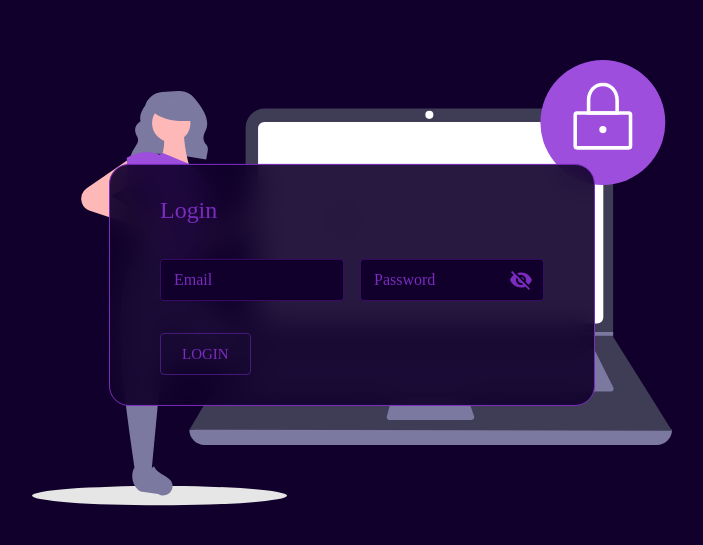
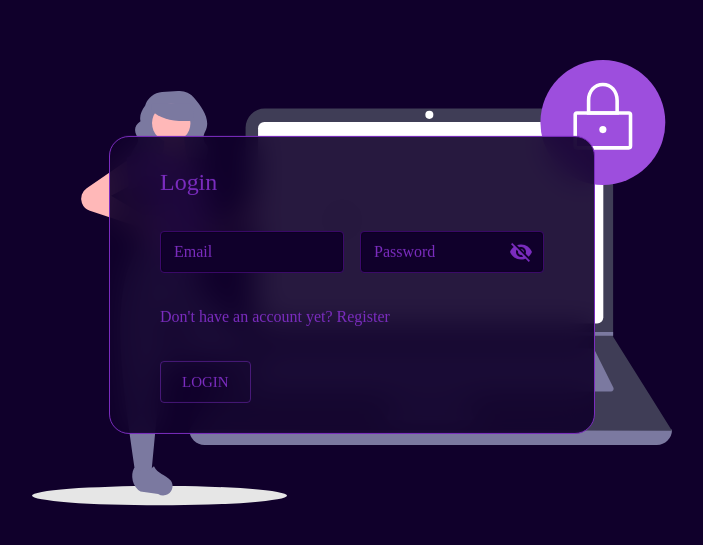
Before and after one commit to francescoVarsa/homeHandler_frontend, a React (Create React App) app: page /login in a window 1280 px wide. Shown: the part 115-660 px from the top of the page, without its empty margins (288-991 px from the left). Built offline with nearby package versions, Linux system fonts and the light colour scheme.

Commit message:
Finish to setting up the authentication form

```diff
--- a/src/components/organisms/AuthForm/AuthForm.module.scss
+++ b/src/components/organisms/AuthForm/AuthForm.module.scss
@@ -62,3 +62,11 @@
     transition: background-color 5000s ease-in-out 0s;
   }
 }
+
+.link {
+  text-decoration: none;
+
+  &:hover > p {
+    color: $ultra-light-purple !important;
+  }
+}
--- a/src/components/organisms/AuthForm/AuthForm.tsx
+++ b/src/components/organisms/AuthForm/AuthForm.tsx
@@ -1,9 +1,12 @@
-import { Grid } from "@mui/material";
+import { Grid, useTheme } from "@mui/material";
 import { FormEvent, useRef } from "react";
 import { useTranslation } from "react-i18next";
+import { Link } from "react-router-dom";
 import Button from "../../atoms/Button/Button";
+import Paragraph from "../../atoms/Paragraph/Paragraph";
 import { SignInForm } from "../../molecules/SignInForm/SignInForm";
 import { SignUpForm } from "../../molecules/SignUpForm/SignUpForm";
+import styles from "./AuthForm.module.scss";
 
 type AuthFormProps = {
   formType: "signUp" | "login";
@@ -11,6 +14,8 @@ type AuthFormProps = {
 
 export default function AuthForm({ formType }: AuthFormProps) {
   const { t } = useTranslation();
+  const theme = useTheme();
+  const linkColor = theme.palette["purple"].main;
 
   const loginFormRef = useRef<any>(null);
   const signUpFormRef = useRef<any>(null);
@@ -42,6 +47,21 @@ export default function AuthForm({ formType }: AuthFormProps) {
       )}
 
       <Grid item md={12}>
+        <Link
+          className={styles.link}
+          to={formType === "login" ? "/signUp" : "/login"}
+        >
+          <Paragraph
+            color={"purple"}
+            text={
+              formType === "login"
+                ? t("authPages:no-account-registered")
+                : t("authPages:account-already-registered")
+            }
+          />{" "}
+        </Link>
+      </Grid>
+      <Grid item md={12}>
         <Button
           type={"submit"}
           variant={"outlined"}
--- a/src/translations/en/AuthScreen/AuthScreen-en.json
+++ b/src/translations/en/AuthScreen/AuthScreen-en.json
@@ -2,5 +2,7 @@
   "form-title-signIn": "Sign In",
   "form-title-login": "Login",
   "form-button-label-signIn": "Sign In",
-  "form-button-label-login": "Login"
+  "form-button-label-login": "Login",
+  "no-account-registered": "Don't have an account yet? Register",
+  "account-already-registered": "Already have an account? Login"
 }
--- a/src/translations/it/AuthScreen/AuthScreen-it.json
+++ b/src/translations/it/AuthScreen/AuthScreen-it.json
@@ -2,5 +2,7 @@
   "form-title-signUp": "Registrati",
   "form-title-login": "Accedi",
   "form-button-label-signUp": "Registrati",
-  "form-button-label-login": "Accedi"
+  "form-button-label-login": "Accedi",
+  "no-account-registered": "Non hai ancora un account? Registrati",
+  "account-already-registered": "Hai già un account? Accedi"
 }
```
